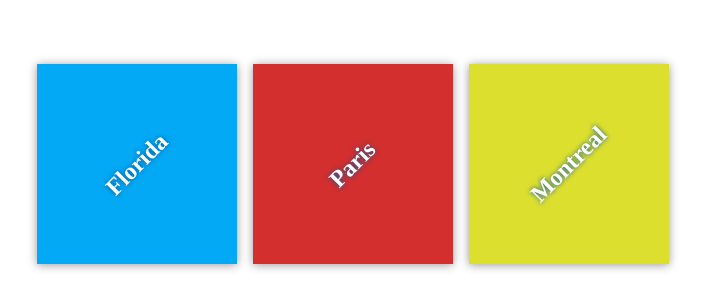
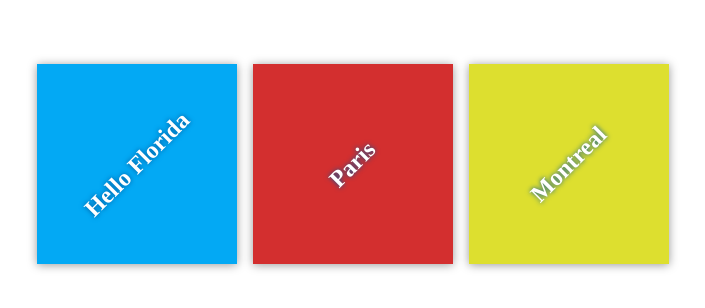
Before and after one commit to ZeinaKittaneh/my-travel-plans2, a plain HTML site: page index.html in a window 1280 px wide. Shown: the part 236-544 px from the top of the page, without its empty margins (287-992 px from the left). Drawn offline with Linux system fonts and the light colour scheme.

Commit message:
adding "hello" to florida

```diff
--- a/index.html
+++ b/index.html
@@ -11,7 +11,7 @@
     <div class="container">
         <div class="destination-container">
             <div class="destination" id="florida">
-                <h2>Florida</h2>
+                <h2> Hello Florida</h2>
             </div>
 
             <div class="destination" id="paris">
```
